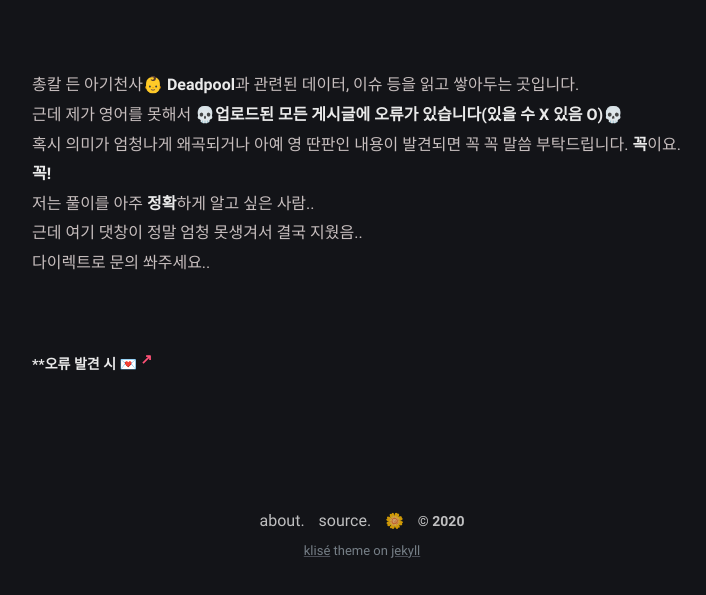
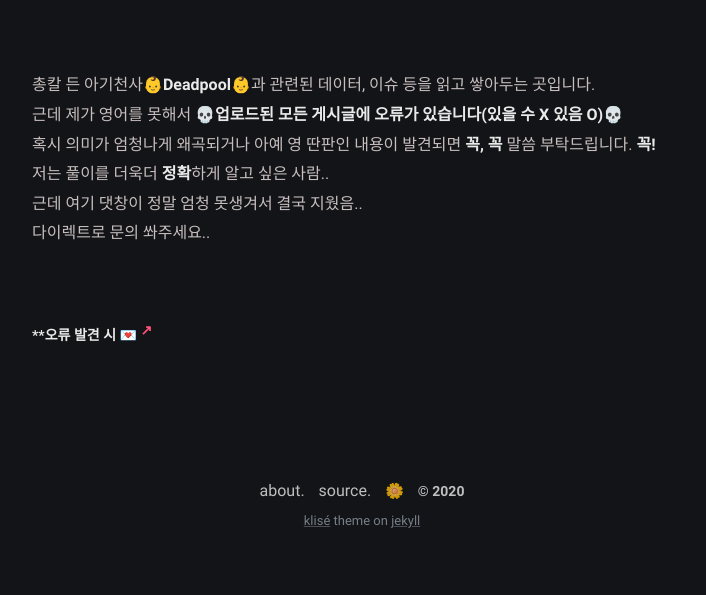
Before and after one commit to iwdstry/yeieje, a Jekyll site: the page built from about.md, in a window 1280 px wide, cut to the strip 440-1035 px from the top of the page. Shown: the whole strip, without its empty margins (278-984 px from the left). Built offline with Jekyll 4.4.1, drawn with Linux system fonts in a browser that asks for light colours; after the commit the page ends 1005 px from its top, so only the background shows below that.

Commit message:
Update about.md

```diff
--- a/about.md
+++ b/about.md
@@ -11,10 +11,10 @@
 </center>
 <br/>
 <br/>
-총칼 든 아기천사👶 **Deadpool**과 관련된 데이터, 이슈 등을 읽고 쌓아두는 곳입니다. <br/>
+총칼 든 아기천사👶**Deadpool**👶과 관련된 데이터, 이슈 등을 읽고 쌓아두는 곳입니다. <br/>
 근데 제가 영어를 못해서 **💀업로드된 모든 게시글에 오류가 있습니다(있을 수 X 있음 O)💀**<br/>
-혹시 의미가 엄청나게 왜곡되거나 아예 영 딴판인 내용이 발견되면 꼭 꼭 말씀 부탁드립니다. **꼭**이요. **꼭!** <br/>
-저는 풀이를 아주 **정확**하게 알고 싶은 사람.. <br/> 근데 여기 댓창이 정말 엄청 못생겨서 결국 지웠음..<br/>
+혹시 의미가 엄청나게 왜곡되거나 아예 영 딴판인 내용이 발견되면 **꼭, 꼭** 말씀 부탁드립니다. **꼭!** <br/>
+저는 풀이를 더욱더 **정확**하게 알고 싶은 사람.. <br/> 근데 여기 댓창이 정말 엄청 못생겨서 결국 지웠음..<br/>
 다이렉트로 문의 쏴주세요..
 <br/>
 <br/>
```
